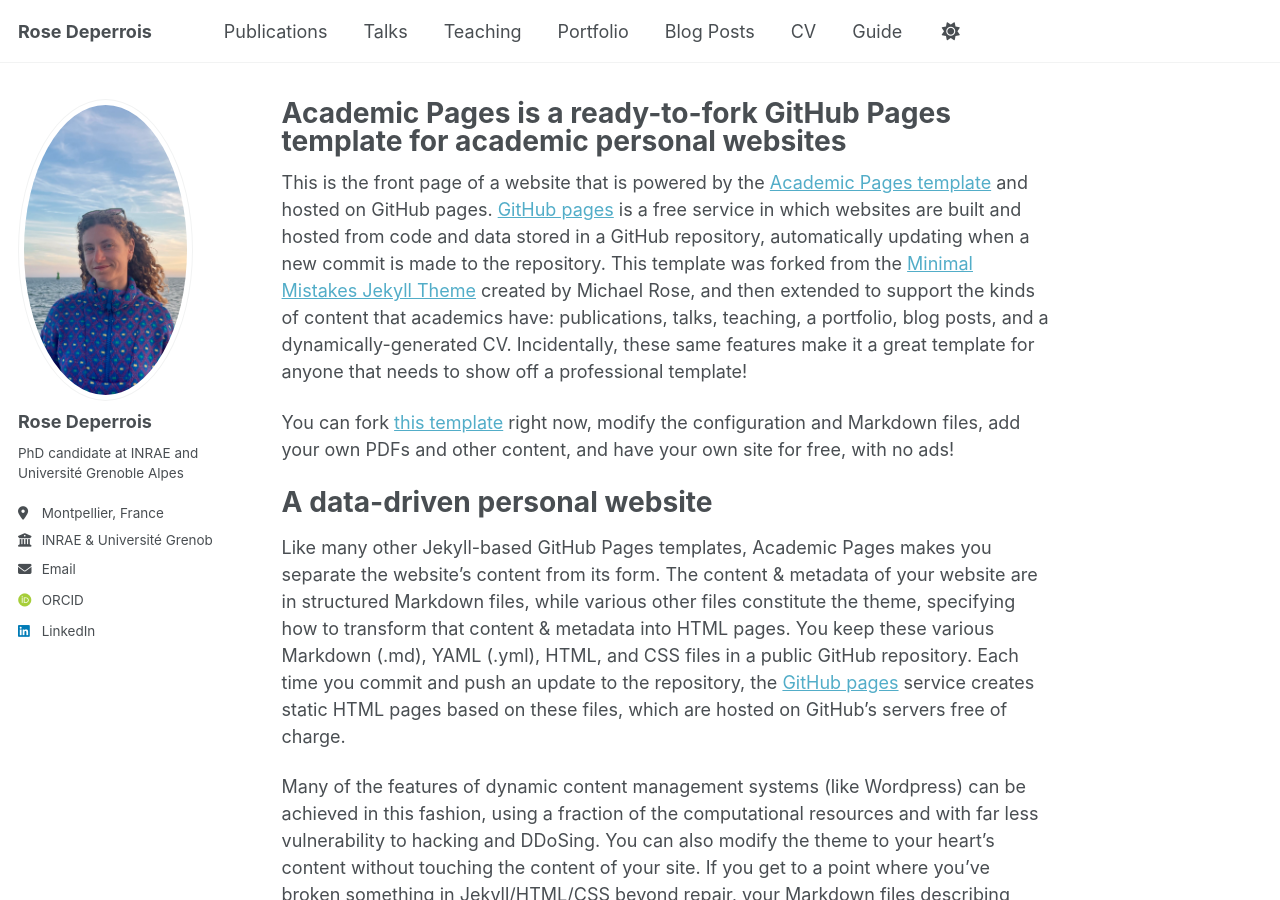
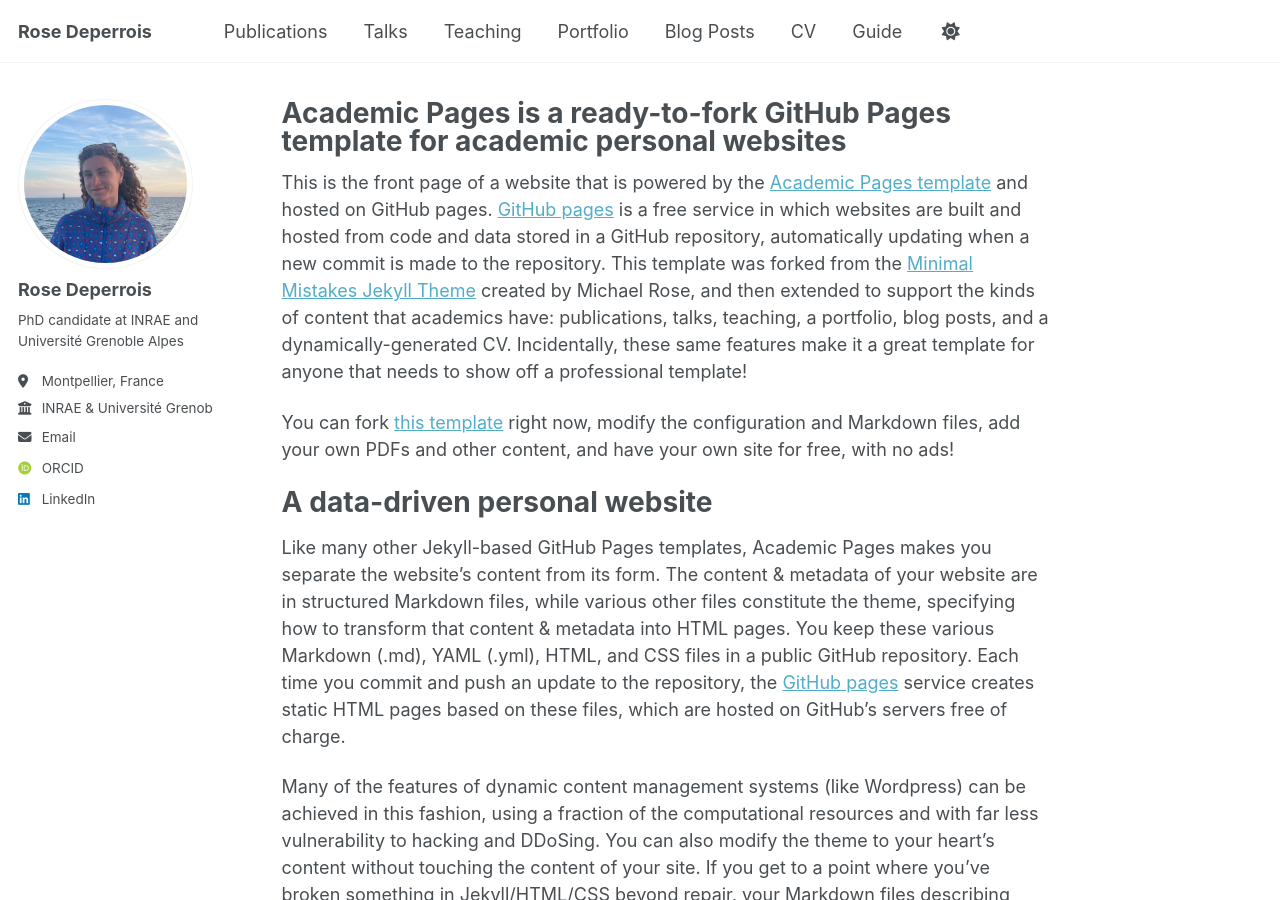
Before and after one commit to rosedeperrois/rosedeperrois.github.io, a Jekyll site: the page built from _pages/about.md, in a window 1280 px wide and 900 px high. Built offline with Jekyll 4.4.1, drawn with Linux system fonts in a browser that asks for light colours; some web fonts are replaced; a script that is not in the unit is left out.

Commit message:
Update _config.yml

```diff
--- a/_config.yml
+++ b/_config.yml
@@ -23,7 +23,7 @@ repository               : "academicpages/academicpages.github.io"
 #               Additional customization can be done by editing /_includes/author-profile.html
 author:
   # Biographic information
-  avatar           : "IMG_3610.jpg"
+  avatar           : "IMG_6122.jpg"
   name             : "Rose Deperrois"
   pronouns         : # "she/her"
   bio              : "PhD candidate at INRAE and Université Grenoble Alpes"
```
